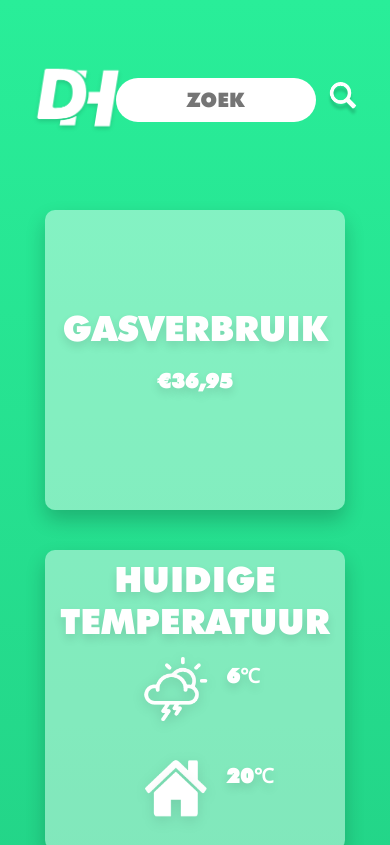
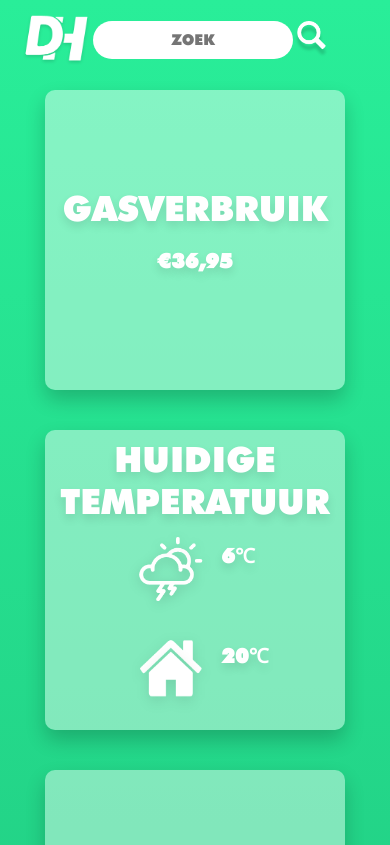
Before and after one commit to Faiiss/MaBo-Duurzaamhuis, a plain HTML site: page duurzaamhuis-uday/code faissal/huis.html in a window 390 px wide. Shown: the top 845 px of the page. Drawn offline with nearby package versions, Linux system fonts and the light colour scheme; no server answers.

Commit message:
Update Faiss 2022

```diff
--- a/duurzaamhuis-uday/code faissal/style.css
+++ b/duurzaamhuis-uday/code faissal/style.css
@@ -126,7 +126,6 @@ button,input {
 }
 
 img {
-  margin-left: 1rem;
   display: block;
   max-width: 100%;
   height: auto;
@@ -217,8 +216,11 @@ element.style {
     height: 30rem;
     border-radius: 1rem;
   }
+  .iconbar{
+    width: 10rem;
+  }
   .bar{
-    font-size: 2rem;
+    font-size: 1.5rem;
     text-align: center;
     font-family: 'Futura', sans-serif;
     flex-direction: column;
@@ -243,9 +245,9 @@ element.style {
 }
 header {
   display: flex;
-  height: 20rem;
+  height: 8rem;
   padding: 2rem;
-  margin-right: 2rem;
+  margin-right: 4rem;
   align-items: center;
   justify-content: center;
 }
```
